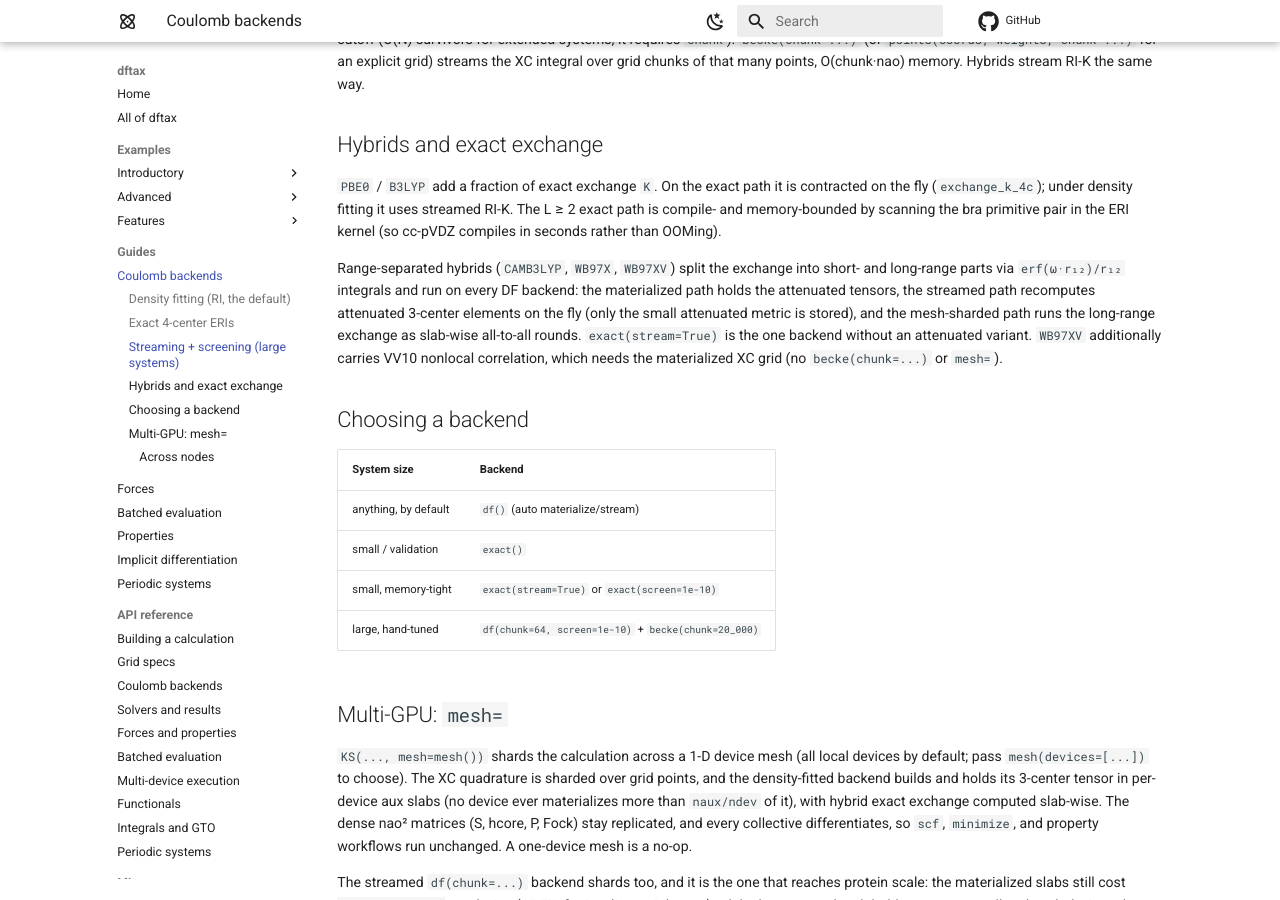
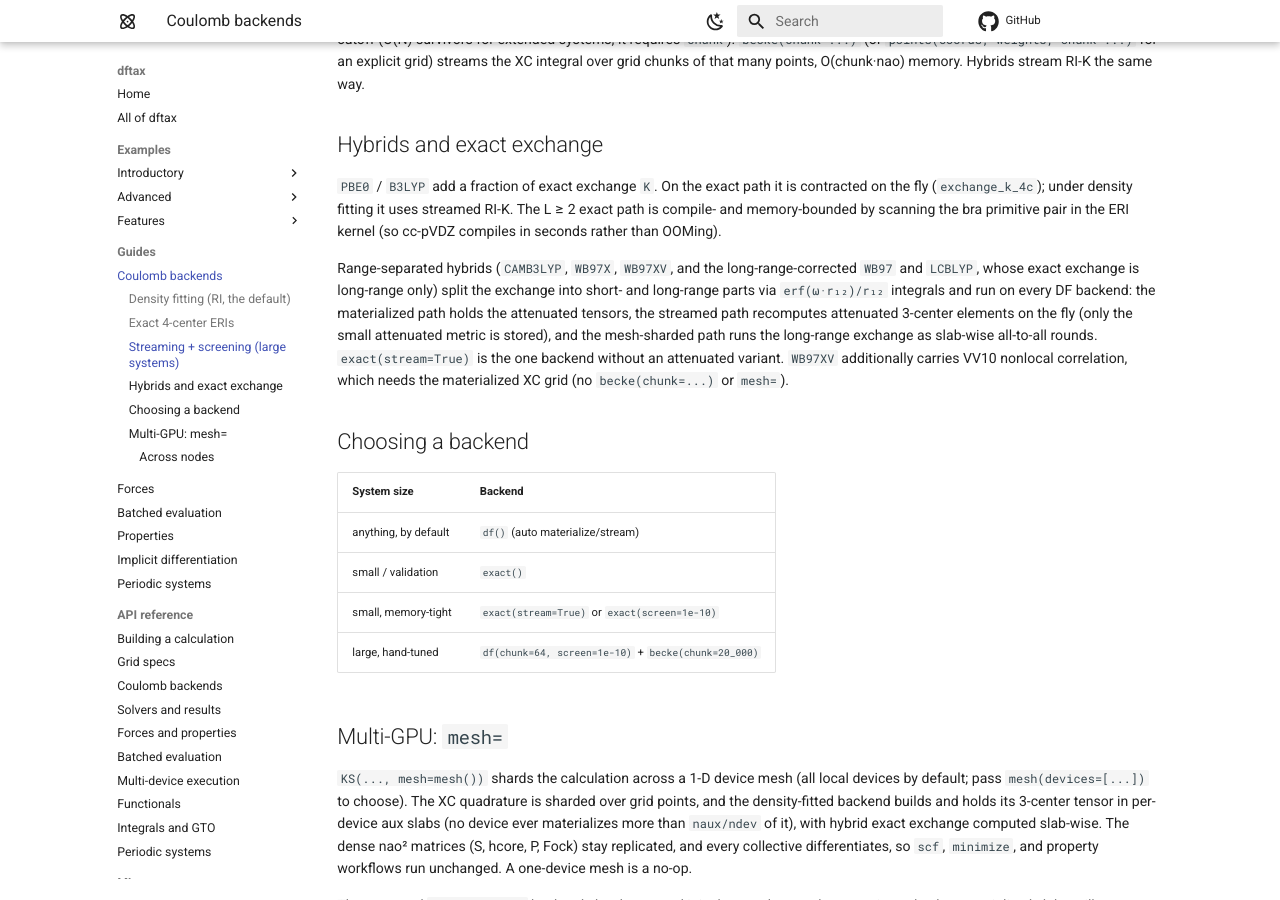
Before and after one commit to andresguzco/dftax, an MkDocs documentation site: the page built from docs/tutorials/coulomb-backends.md, in a window 1280 px wide and 900 px high, scrolled down 1219 px. Built offline with MkDocs 1.6.1 and Material for MkDocs 9.7.7, drawn with Linux system fonts in a browser that asks for light colours; comment, search, counter and statistics services are not loaded.

Commit message:
docs: wB97 and LC-BLYP on the functionals API page and in the functional lists (README, home, Coulomb backends)

```diff
--- a/docs/tutorials/coulomb-backends.md
+++ b/docs/tutorials/coulomb-backends.md
@@ -78,7 +78,9 @@ on the fly (`exchange_k_4c`); under density fitting it uses streamed RI-K. The L
 path is compile- and memory-bounded by scanning the bra primitive pair in the ERI kernel
 (so cc-pVDZ compiles in seconds rather than OOMing).
 
-Range-separated hybrids (`CAMB3LYP`, `WB97X`, `WB97XV`) split the exchange into
+Range-separated hybrids (`CAMB3LYP`, `WB97X`, `WB97XV`, and the
+long-range-corrected `WB97` and `LCBLYP`, whose exact exchange is long-range
+only) split the exchange into
 short- and long-range parts via `erf(ω·r₁₂)/r₁₂` integrals and run on every DF
 backend: the materialized path holds the attenuated tensors, the streamed path
 recomputes attenuated 3-center elements on the fly (only the small attenuated
```
Also changed, not shown: README.md (+2 -1 lines), docs/api/functionals.md (+2 -0 lines), docs/index.md (+2 -1 lines).
